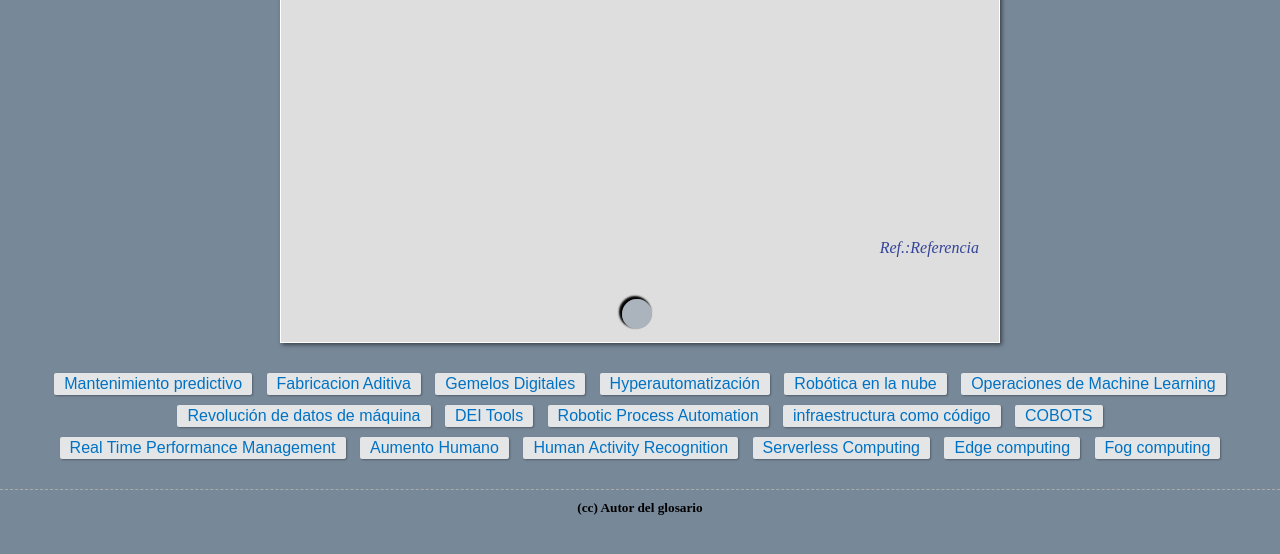
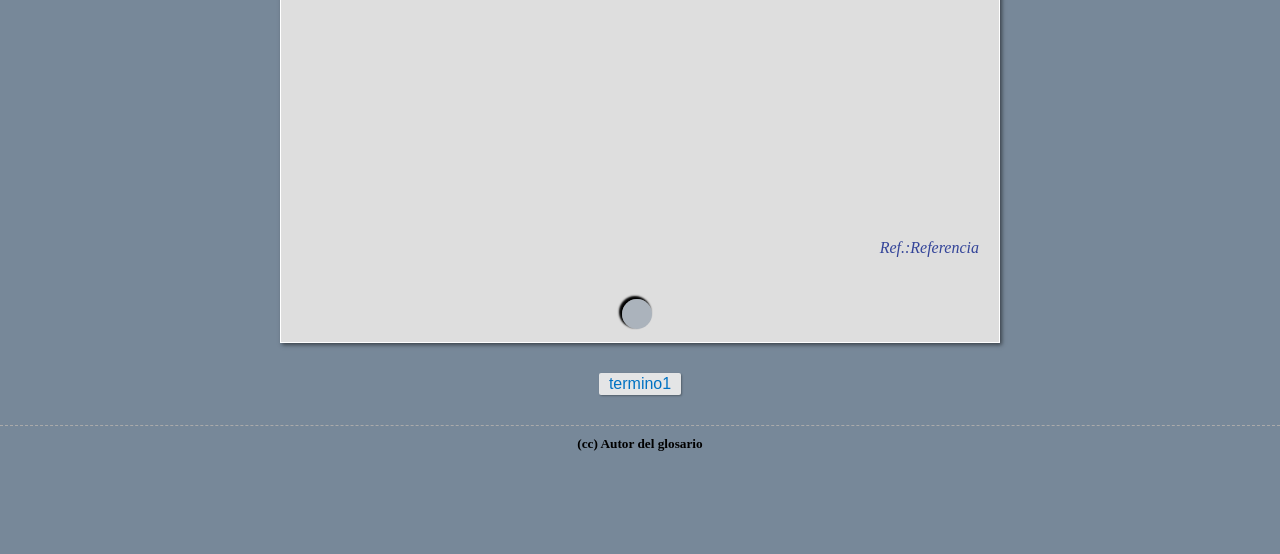
Before and after one commit to ZiRoTz/GlosarioTAPIA, a plain HTML site: page secciones/seccion4.html in a window 1280 px wide. Shown: the part 102-656 px from the top of the page. Drawn offline with Linux system fonts and the light colour scheme; files that its build step writes are made by us from their sources.

```diff
--- a/secciones/seccion4.html
+++ b/secciones/seccion4.html
@@ -5,7 +5,7 @@
     <meta http-equiv="X-UA-Compatible" content="IE=edge">
     <meta name="viewport" content="width=device-width, initial-scale=1.0">
     <title>Glosario</title>
-    <link rel="stylesheet" href="css/style.css">
+    <link rel="stylesheet" href="../css/style.css">
 </head>
 <body>
     <div id="main">
@@ -18,28 +18,11 @@
             <div id="referencia">
                 Ref.:Referencia
             </div>
-            <div id="circulo"></div>
+            <a href="../index.html"></a> <div id="circulo"></div>
         </div>
 
         <div id="glosario">
-            <span class="item"><a href="terminos/Mantenimiento predictivo.html">Mantenimiento predictivo</a></span>
-            <span class="item"><a href="terminos/Fabricacion Aditiva.html">Fabricacion Aditiva</a></span>
-            <span class="item"><a href="terminos/Gemelos digitales.html">Gemelos Digitales</a></span>
-            <span class="item"><a href="terminos/Hiperautomatización.html">Hyperautomatización</a></span>
-            <span class="item"><a href="terminos/Robótica en la nube.html">Robótica en la nube</a></span>
-            <span class="item"><a href="terminos/Operaciones de Machine Learning.html">Operaciones de Machine Learning</a></span>
-            <span class="item"><a href="terminos/Revolución de datos de máquina.html">Revolución de datos de máquina</a></span>
-            <span class="item"><a href="terminos/DEI Tools.html">DEI Tools</a></span>
-            <span class="item"><a href="terminos/Robotic Process Automation.html">Robotic Process Automation</a></span>
-            <span class="item"><a href="terminos/Infraestructura como código.html">infraestructura como código</a></span>
-            <span class="item"><a href="terminos/COBOTs.html">COBOTS</a></span>
-            <span class="item"><a href="terminos/Real Time Performance Management.html">Real Time Performance Management</a></span>
-            <span class="item"><a href="terminos/Aumento humano.html">Aumento Humano</a></span>
-            <span class="item"><a href="terminos/Human Activity Recognition.html">Human Activity Recognition</a></span>
-            <span class="item"><a href="terminos/Serverless computing.html">Serverless Computing</a></span>
-            <span class="item"><a href="terminos/Edge computing.html">Edge computing</a></span>
-            <span class="item"><a href="terminos/Fog Computing.html">Fog computing</a></span>
-
+            <span class="item"><a href="../terminos/termino1.html">termino1</a></span>
         </div>
         <footer>
             <h5>(cc) Autor del glosario</h5>
```
Also changed, not shown: terminos/Aumento humano.html (+1 -1 lines), terminos/Serverless computing.html (+1 -1 lines).
